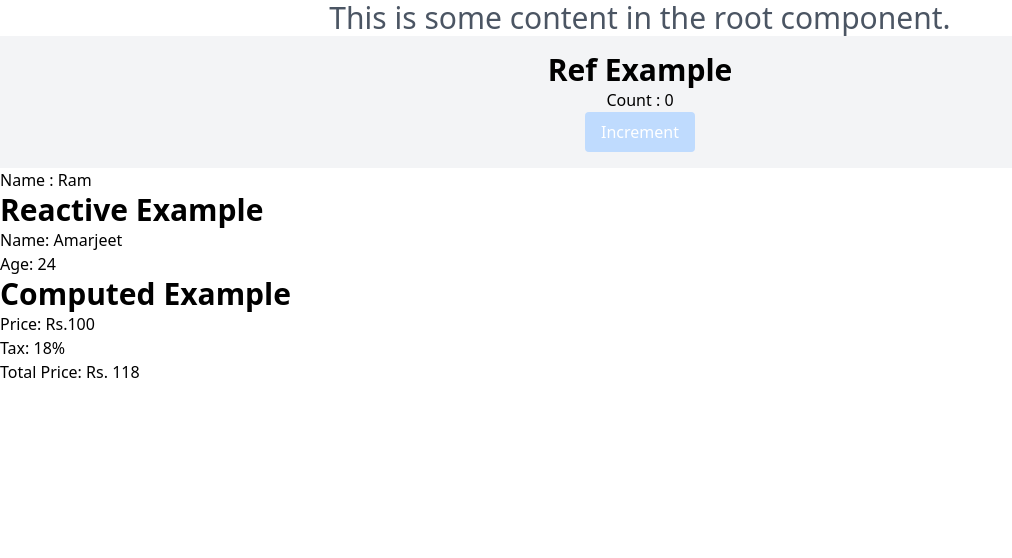
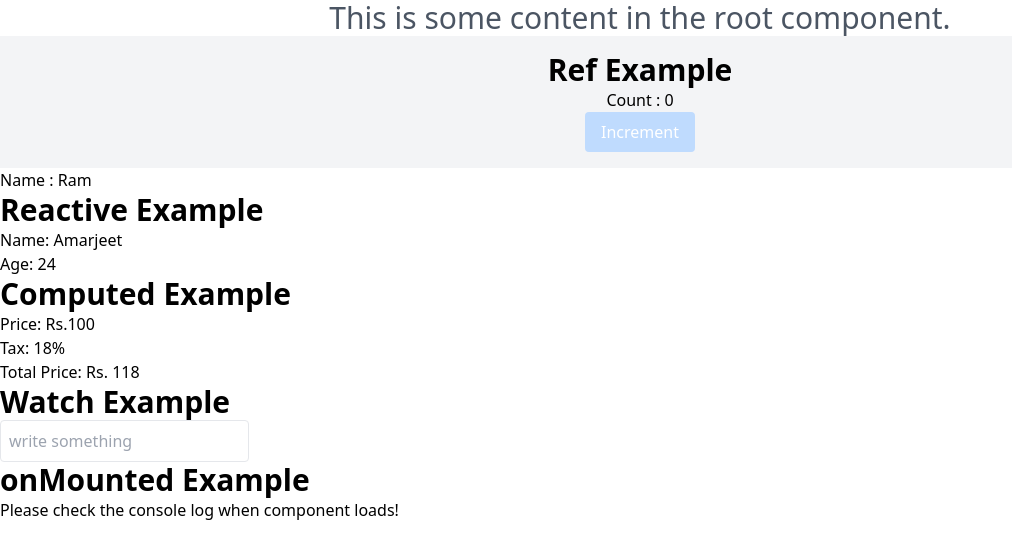
Before and after one commit to Amarjeet5822/Vue-Frontend, a Vue app in the folder Vue-App/: page / in a window 1280 px wide. Shown: the top 558 px of the page, without its empty margins (0-1012 px from the left). Built offline with nearby package versions, Linux system fonts and the light colour scheme.

Commit message:
mount and watch done

```diff
--- a/Vue-App/src/App.vue
+++ b/Vue-App/src/App.vue
@@ -1,13 +1,17 @@
     <!-- App.vue -->
     <script setup>
     import ComputedVue from './components/ComputedVue.vue';
-import MyRefConcept from './components/MyRefConcept.vue';
+    import MyRefConcept from './components/MyRefConcept.vue';
+    import OnMountVue from './components/onMountVue.vue';
     import ReactiveVue from './components/ReactiveVue.vue'
+    import WatchConcept from './components/WatchConcept.vue';
 </script>
 
     <template>
       <p class="text-center text-gray-600 text-3xl">This is some content in the root component.</p>
       <MyRefConcept />
       <ReactiveVue />
-      <ComputedVue/>
+      <ComputedVue />
+      <WatchConcept />
+      <OnMountVue />
     </template>
--- a/Vue-App/src/components/WatchConcept.vue
+++ b/Vue-App/src/components/WatchConcept.vue
@@ -0,0 +1,13 @@
+<script setup>
+  import { ref, watch } from 'vue'
+  const keyword = ref("")
+  watch(keyword, (newValue) => {
+    console.log("User Typed: ", newValue,)
+  })
+</script>
+<template>
+  <div>
+    <h2 class="text-3xl font-bold">Watch Example</h2>
+    <input v-model="keyword" class="border p-2 rounded" placeholder="write something" />
+  </div>
+</template>
--- a/Vue-App/src/components/onMountVue.vue
+++ b/Vue-App/src/components/onMountVue.vue
@@ -0,0 +1,12 @@
+<script setup>
+  import { onMounted } from 'vue';
+  onMounted(() => {
+    console.log("Component is mounted and you can set anything which is getting by parent")
+  })
+</script>
+<template>
+  <div>
+    <h2 class="text-3xl font-bold"> onMounted Example</h2>
+    <p>Please check the console log when component loads!</p>
+  </div>
+</template>
```
